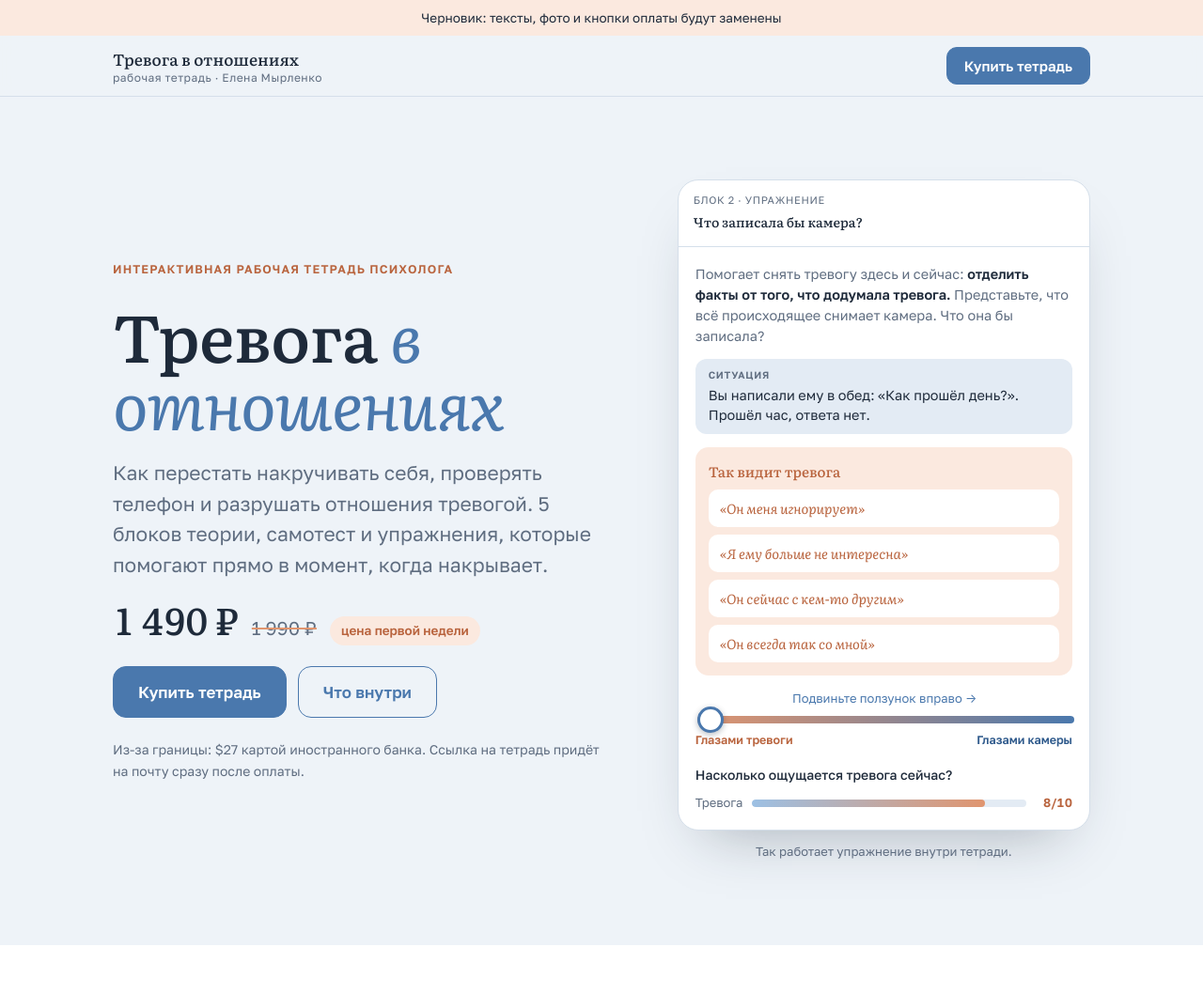
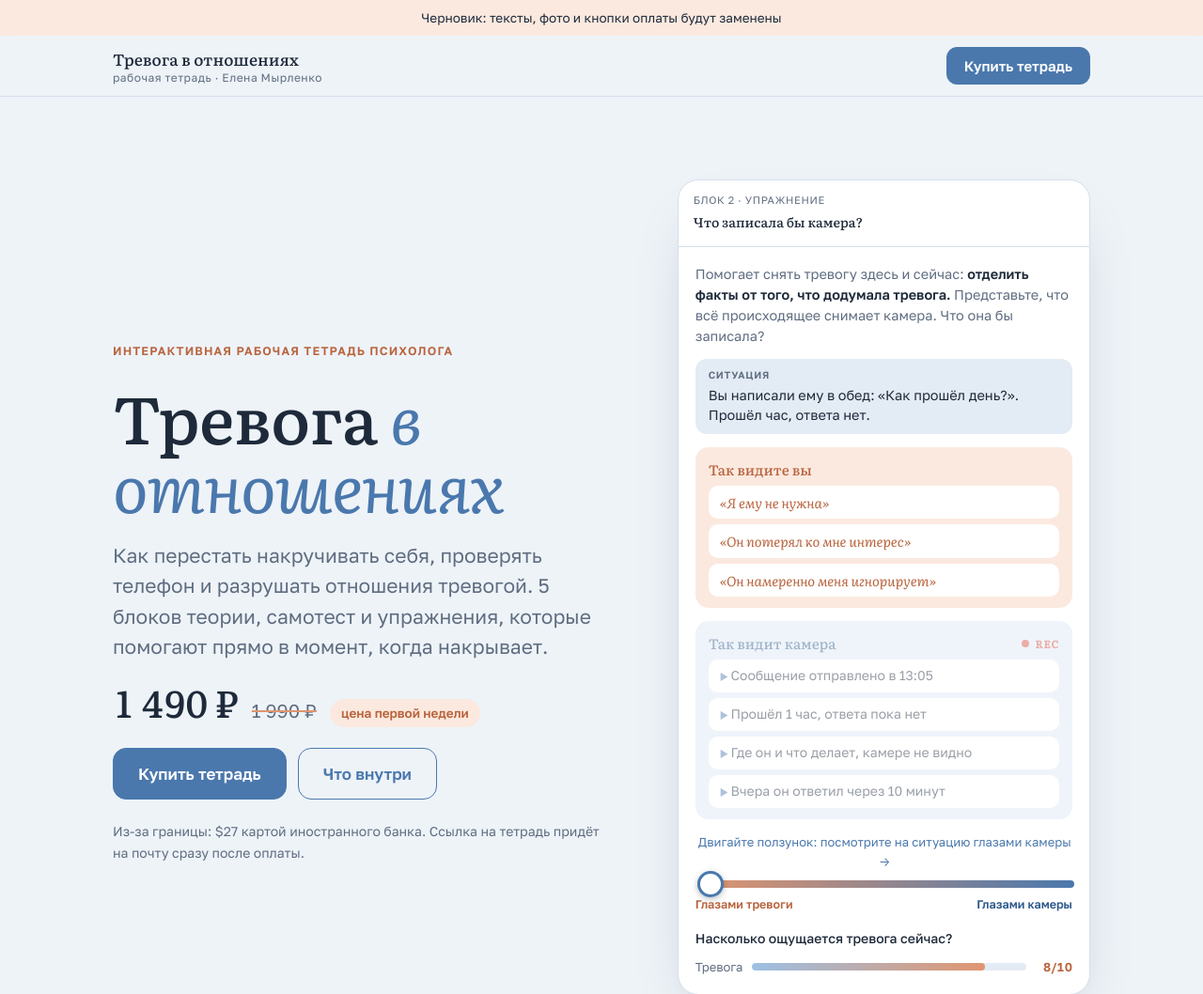
Before and after one commit to iam-Helen/Scrapping-instagram-, a plain HTML site: page landing/index.html in a window 1280 px wide. Shown: the top 1058 px of the page at 94% size. Drawn offline with Linux system fonts and the light colour scheme.

Commit message:
Landing: camera exercise split into 'how you see it' and 'how the camera sees it'
Co-Authored-By: Claude Opus 5.5 <noreply@anthropic.com>
Claude-Session: https://claude.ai/code/session_01DLenc6cUCukV8ThJVFiGEw

```diff
--- a/landing/index.html
+++ b/landing/index.html
@@ -138,6 +138,16 @@ body::before { content: ""; position: fixed; inset: 0 0 auto; height: env(safe-a
 .crow .a { font: italic 400 14.5px/1.35 var(--display); color: var(--warm-ink); opacity: calc(1 - var(--t)); }
 .crow .f { color: var(--ink); opacity: var(--t); }
 .crow .f::before { content: "▶ "; color: var(--accent); font-size: 10px; }
+.pane { position: relative; border-radius: 14px; padding: 12px 14px; display: grid; gap: 6px; transition: opacity .2s; }
+.pane-h { display: flex; justify-content: space-between; align-items: center; font: 500 15px var(--display); }
+.prow { background: var(--surface); border-radius: 10px; padding: 8px 12px; font-size: 14px; line-height: 1.35; }
+.pane.you { background: var(--warm-soft); opacity: calc(1 - .55 * var(--t)); }
+.pane.you .pane-h { color: var(--warm-ink); }
+.pane.you .prow { font: italic 400 14.5px/1.35 var(--display); color: var(--warm-ink); background-image: linear-gradient(currentColor, currentColor); background-repeat: no-repeat; background-position: 12px 55%; background-size: calc(var(--t) * (100% - 24px)) 1.5px; }
+.pane.camv { background: var(--accent-soft); opacity: calc(.45 + .55 * var(--t)); }
+.pane.camv .pane-h { color: var(--accent-deep); }
+.pane.camv .prow::before { content: "▶ "; color: var(--accent); font-size: 10px; }
+.pane.camv .rec { opacity: 1; }
 .cam-ctrl { display: grid; gap: 6px; }
 .cam-ctrl input { width: 100%; appearance: none; height: 8px; border-radius: 4px; background: linear-gradient(90deg, var(--warm), var(--accent)); cursor: pointer; }
 .cam-ctrl input::-webkit-slider-thumb { appearance: none; width: 28px; height: 28px; border-radius: 50%; background: var(--surface); border: 3px solid var(--accent); box-shadow: 0 2px 6px rgba(30,42,58,.3); }
@@ -279,19 +289,22 @@ footer .in { display: flex; flex-wrap: wrap; gap: 8px 24px; justify-content: spa
         <div class="dev-body">
           <p class="cam-intro">Помогает снять тревогу здесь и сейчас: <b>отделить факты от того, что додумала тревога.</b> Представьте, что всё происходящее снимает камера. Что она бы записала?</p>
           <div class="situation"><small>Ситуация</small>Вы написали ему в обед: «Как прошёл день?». Прошёл час, ответа нет.</div>
-          <div class="lens">
+          <div class="pane you">
+            <div class="pane-h">Так видите вы</div>
+            <div class="prow">«Я ему не нужна»</div>
+            <div class="prow">«Он потерял ко мне интерес»</div>
+            <div class="prow">«Он намеренно меня игнорирует»</div>
+          </div>
+          <div class="pane camv">
             <span class="corner tl"></span><span class="corner tr"></span><span class="corner bl"></span><span class="corner br"></span>
-            <div class="lens-head">
-              <div class="lens-mode"><span class="m-anx">Так видит тревога</span><span class="m-cam">Так видит камера</span></div>
-              <div class="rec"><i></i>REC</div>
-            </div>
-            <div class="crow"><span class="a">«Он меня игнорирует»</span><span class="f">Сообщение отправлено в 13:05</span></div>
-            <div class="crow"><span class="a">«Я ему больше не интересна»</span><span class="f">Прошёл 1 час, ответа пока нет</span></div>
-            <div class="crow"><span class="a">«Он сейчас с кем-то другим»</span><span class="f">Где он и что делает, камере не видно</span></div>
-            <div class="crow"><span class="a">«Он всегда так со мной»</span><span class="f">Вчера он ответил через 10 минут</span></div>
+            <div class="pane-h"><span>Так видит камера</span><span class="rec"><i></i>REC</span></div>
+            <div class="prow">Сообщение отправлено в 13:05</div>
+            <div class="prow">Прошёл 1 час, ответа пока нет</div>
+            <div class="prow">Где он и что делает, камере не видно</div>
+            <div class="prow">Вчера он ответил через 10 минут</div>
           </div>
           <div class="cam-ctrl">
-            <label class="hint" for="camRange" id="camHint">Подвиньте ползунок вправо →</label>
+            <label class="hint" for="camRange" id="camHint">Двигайте ползунок: посмотрите на ситуацию глазами камеры →</label>
             <input id="camRange" type="range" min="0" max="100" value="0" aria-label="Глазами тревоги или глазами камеры">
             <div class="cam-ends"><span>Глазами тревоги</span><span>Глазами камеры</span></div>
           </div>
```
